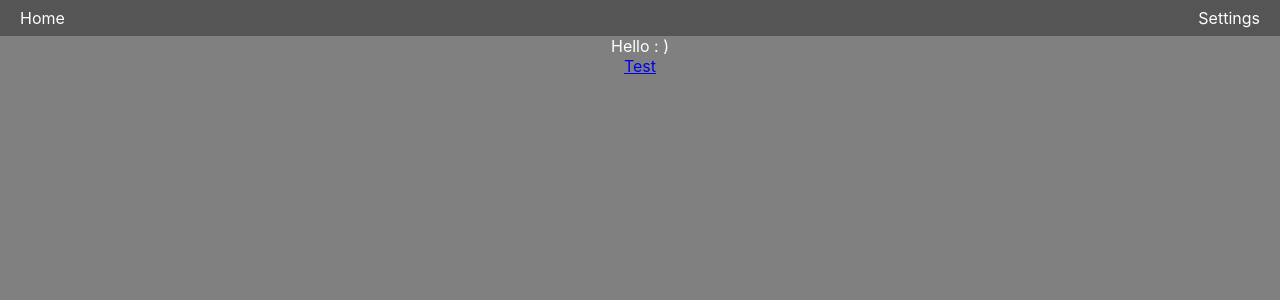
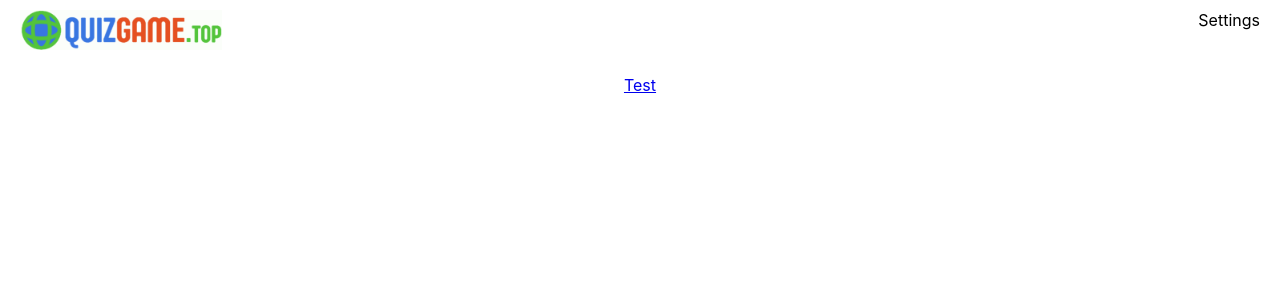
Before and after one commit to msam-dev/quizgame.top, a React (Vite) app in the folder quizgame.top-frontend/quizgame.top/: page / in a window 1280 px wide. Shown: the top 300 px of the page. Built offline with nearby package versions, Linux system fonts and the light colour scheme.

Commit message:
updates to nav bar

```diff
--- a/quizgame.top-frontend/quizgame.top/src/App.tsx
+++ b/quizgame.top-frontend/quizgame.top/src/App.tsx
@@ -1,5 +1,6 @@
 import { BrowserRouter as Router, Route, Routes } from 'react-router-dom';
 
+import Layout from "./assets/components/Layout"
 import Home from "./pages/Home";
 import Test from "./pages/Test";
 import Settings from "./pages/Settings";
@@ -8,10 +9,12 @@
   return (
     <Router>
       <Routes>
-        <Route path = "/"           element = {<Home />} />
-        <Route path = "/Home"       element = {<Home />} />
-        <Route path = "/Test"       element = {<Test />} />
-        <Route path = "/Settings"   element = {<Settings />} />
+        <Route path="/" element={<Layout/>}>
+          <Route path = "/"           element = {<Home />} />
+          <Route path = "/Home"       element = {<Home />} />
+          <Route path = "/Test"       element = {<Test />} />
+          <Route path = "/Settings"   element = {<Settings />} />
+        </Route>
       </Routes>
     </Router>
   );
--- /dev/null
+++ b/quizgame.top-frontend/quizgame.top/src/assets/components/Layout.tsx
@@ -0,0 +1,16 @@
+import { Outlet } from 'react-router-dom';
+import Navbar from './Navbar';
+
+/**
+ * Wrapper class for adding navbar to all pages
+ */
+function Layout() {
+  return (
+    <div>
+      <Navbar />
+      <Outlet /> {/* This will render the content of the current route */}
+    </div>
+  );
+}
+
+export default Layout;
--- a/quizgame.top-frontend/quizgame.top/src/assets/components/NavBar.tsx
+++ b/quizgame.top-frontend/quizgame.top/src/assets/components/NavBar.tsx
@@ -1,14 +1,14 @@
-import '../css/NavBar.scss';
+import '../css/Navbar.scss';
 
-const NavBar = () => {
+const Navbar = () => {
   return (
     <div className='navbar-container'>
       <div className="navbar-content">
-        <a className='navbar-link' href='/'>Home</a>
+        <a className='navbar-link' href='/'> <img className='navbar-logo' src='src\assets\images\quizgame-title-LD.png'/></a>
         <a className='navbar-link' href='/settings'>Settings</a>
       </div>
     </div>
   );
 }
 
-export default NavBar;
+export default Navbar;
--- a/quizgame.top-frontend/quizgame.top/src/assets/css/NavBar.scss
+++ b/quizgame.top-frontend/quizgame.top/src/assets/css/NavBar.scss
@@ -7,14 +7,18 @@
 .navbar-content{
   display: flex;
   justify-content: space-between;
-  padding-top:8px;
-  padding-bottom: 8px;
+  padding-top:10px;
   padding-left: 20px;
   padding-right: 20px;
-  background-color: var(--bg-color-2);
+  height: 45px;
+  background-color: var(--bg-color-1);
 }
 
 .navbar-link{
-  color: var(--txt-color-1);
+  color: var(--txt-color-2);
   text-decoration: none;
 }
+
+.navbar-logo{
+  height: 40px;
+}
--- a/quizgame.top-frontend/quizgame.top/src/assets/css/index.scss
+++ b/quizgame.top-frontend/quizgame.top/src/assets/css/index.scss
@@ -1,8 +1,8 @@
 :root {
-  --bg-color-1: grey;
+  --bg-color-1: white;
   --bg-color-2: #555555;
   --txt-color-1: white;
-  --txt-color-2: yellow;
+  --txt-color-2: black;
   --border-color: red;
   --highlight-1: green;
   --highlight-2: blue;
--- a/quizgame.top-frontend/quizgame.top/src/pages/Home.tsx
+++ b/quizgame.top-frontend/quizgame.top/src/pages/Home.tsx
@@ -1,10 +1,8 @@
 import '../assets/css/Home.scss';
-import NavBar from '../assets/components/NavBar';
 
 const Home = () => {
   return (
     <div className='home-container'>
-      <NavBar/>
       <div className="home-welcome-card">
         Hello : )
         <a href='/test'>Test</a>
--- a/quizgame.top-frontend/quizgame.top/src/pages/Settings.tsx
+++ b/quizgame.top-frontend/quizgame.top/src/pages/Settings.tsx
@@ -1,10 +1,8 @@
 import '../assets/css/Settings.scss';
-import NavBar from '../assets/components/NavBar';
 
 const Settings = () => {
   return (
     <div className='settings-container'>
-      <NavBar/>
       <div className="welcome-card">
         Settings
       </div>
--- a/quizgame.top-frontend/quizgame.top/src/pages/Test.tsx
+++ b/quizgame.top-frontend/quizgame.top/src/pages/Test.tsx
@@ -1,6 +1,5 @@
 import { useState } from 'react';
 import '../assets/css/Test.scss';
-import NavBar from '../assets/components/NavBar';
 
 /**
  * A proof of concept to be used as a template for connecting to API endpoints
@@ -43,7 +42,6 @@
 
   return (
     <div className='test-page-container'>
-      <NavBar/>
       <div className='test-page-title'>
         Example of connecting to API endpoints
       </div>
```
Also changed, not shown: quizgame.top-frontend/quizgame.top/src/assets/images/quizgame-title-LD.png (added).
